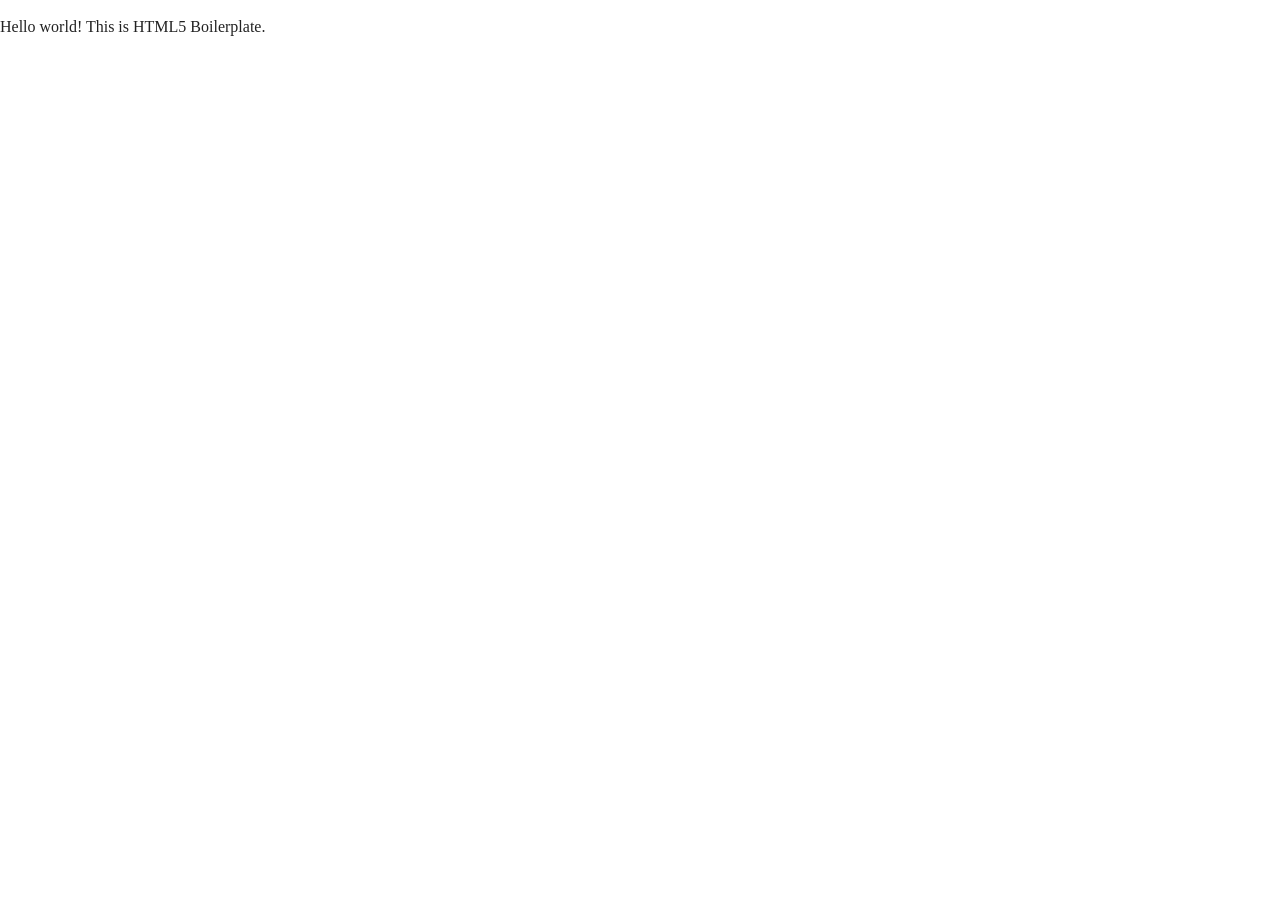
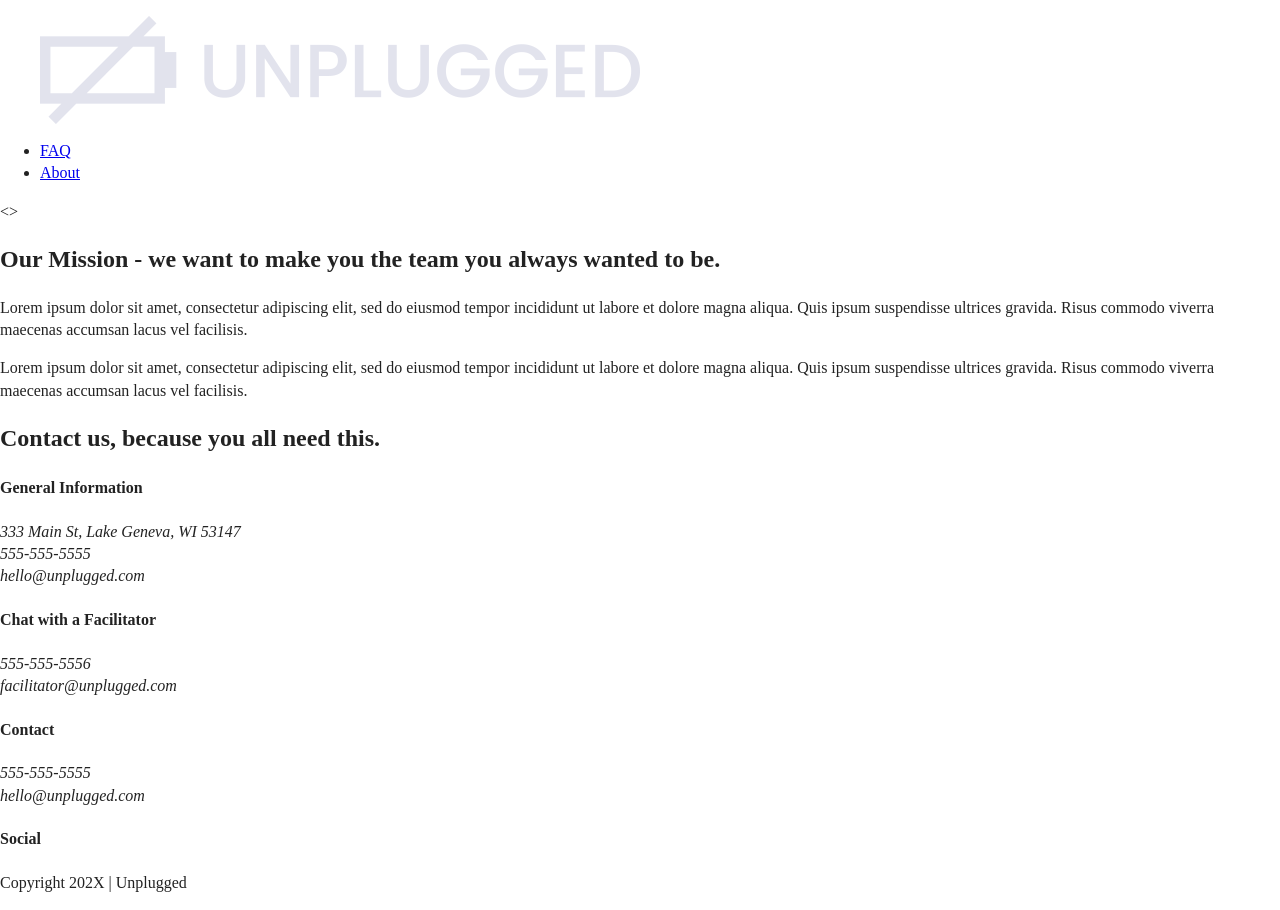
Before and after one commit to cobracuh/unplugged, a website: page about/index.html in a window 1280 px wide. Before the commit the page ends 800 px from the top, so only its background shows below. Drawn offline with Linux system fonts and the light colour scheme; files that its build step writes are made by us from their sources; files whose address does not match are found by name.

Commit message:
Added about.html page

```diff
--- a/about/index.html
+++ b/about/index.html
@@ -2,7 +2,7 @@
 <html class="no-js" lang="">
   <head>
     <meta charset="utf-8" />
-    <title></title>
+    <title>Unplugged</title>
     <meta name="description" content="" />
     <meta name="viewport" content="width=device-width, initial-scale=1" />
 
@@ -11,22 +11,139 @@
     <meta property="og:url" content="" />
     <meta property="og:image" content="" />
 
-    <link rel="manifest" href="../site.webmanifest" />
-    <link rel="apple-touch-icon" href="../icon.png" />
+    <link rel="manifest" href="site.webmanifest" />
+    <link rel="apple-touch-icon" href="icon.png" />
     <!-- Place favicon.ico in the root directory -->
 
-    <link rel="stylesheet" href="../css/normalize.css" />
-    <link rel="stylesheet" href="../css/main.css" />
+    <link rel="stylesheet" href="css/normalize.css" />
+    <link rel="stylesheet" href="css/main.css" />
 
     <meta name="theme-color" content="#fafafa" />
   </head>
+  <body>
+    <header>
+      <div class="wrapper">
+        <figure>
+          <a href="#"
+            ><img src="img/unpluggedlogo.png" alt="unplugged logo"
+          /></a>
+        </figure>
+        <div class="divider"></div>
+        <nav>
+          <ul>
+            <li><a href="faq/index.html" target="_blank">FAQ</a></li>
+            <li><a href="about/index.html" target="_blank">About</a></li>
+          </ul>
+        </nav>
+      </div>
+    </header>
 
-  <body>
-    <!-- Add your site or application content here -->
-    <p>Hello world! This is HTML5 Boilerplate.</p>
-    <script src="../js/vendor/modernizr-3.11.2.min.js"></script>
-    <script src="../js/plugins.js"></script>
-    <script src="../js/main.js"></script>
+    <>
+      <section class="mission">
+        <div class="content-wrapper">
+          <h2>
+            Our Mission - we want to make you the team you always wanted to be.
+          </h2>
+          <div class="mission-content">
+            <p>
+              Lorem ipsum dolor sit amet, consectetur adipiscing elit, sed do
+              eiusmod tempor incididunt ut labore et dolore magna aliqua. Quis
+              ipsum suspendisse ultrices gravida. Risus commodo viverra maecenas
+              accumsan lacus vel facilisis.
+            </p>
+            <p>
+              Lorem ipsum dolor sit amet, consectetur adipiscing elit, sed do
+              eiusmod tempor incididunt ut labore et dolore magna aliqua. Quis
+              ipsum suspendisse ultrices gravida. Risus commodo viverra maecenas
+              accumsan lacus vel facilisis.
+            </p>
+          </div>
+        </div>
+        <!-- mission content wrapper ends -->
+      </section>
+      <!--contact info begins-->
+      <section class="map">
+        <figure></figure>
+      </section>
+
+      <section class="contact-section">
+        <div class="content-wrapper">
+          <h2>Contact us, because you all need this.</h2>
+        </div>
+        <div class="contact-content">
+          <div>
+            <h4>General Information</h4>
+            <address>
+              <p>
+                333 Main St, Lake Geneva, WI 53147
+                <br />
+                555-555-5555
+                <br />
+                hello@unplugged.com
+              </p>
+            </address>
+          </div>
+          <div>
+            <h4>Chat with a Facilitator</h4>
+            <address>
+              <p>
+                555-555-5556
+                <br />
+                facilitator@unplugged.com
+              </p>
+            </address>
+          </div>
+          <!--contact-content ends-->
+        </div>
+        <!--contact content wrapper ends-->
+      </section>
+    </main>
+    <!-- main wrapper -->
+
+    <footer>
+      <div class="content-wrapper">
+        <div class="footer-content">
+          <div class="contact">
+            <h4>Contact</h4>
+            <address>
+              <p>
+                555-555-5555<br />
+                hello@unplugged.com
+              </p>
+            </address>
+          </div>
+          <div class="social">
+            <h4>Social</h4>
+            <div class="social-icons">
+              <p>
+                <a
+                  href="https://www.facebook.com/Skillcrush/"
+                  target="_blank"
+                ></a>
+              </p>
+              <p>
+                <a href="https://twitter.com/Skillcrush" target="_blank"></a>
+              </p>
+              <p>
+                <a
+                  href="https://www.instagram.com/skillcrush/"
+                  target="_blank"
+                ></a>
+              </p>
+            </div>
+          </div>
+        </div>
+        <!-- footer content ends -->
+      </div>
+      <!--footer content-wrapper ends-->
+      <div class="copyright">
+        <p>Copyright 202X | Unplugged</p>
+      </div>
+    </footer>
+
+    <script src="js/vendor/modernizr-3.11.2.min.js"></script>
+    <script src="js/plugins.js"></script>
+    <script src="js/main.js"></script>
 
     <!-- Google Analytics: change UA-XXXXX-Y to be your site's ID. -->
     <script>
```
